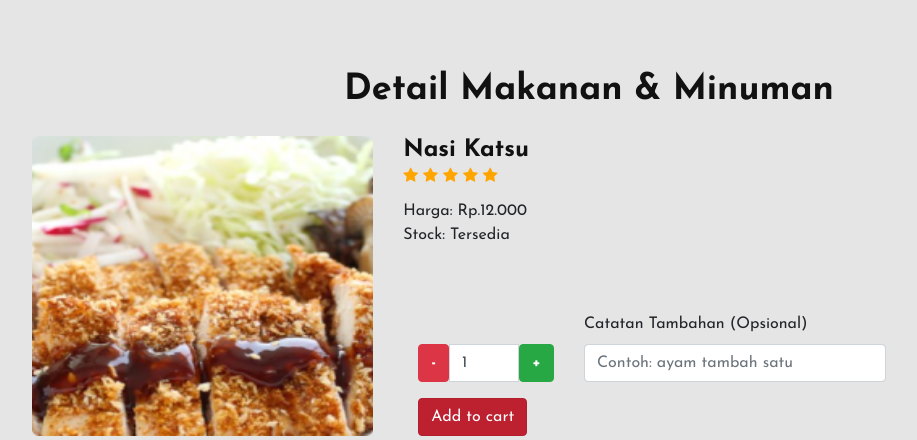
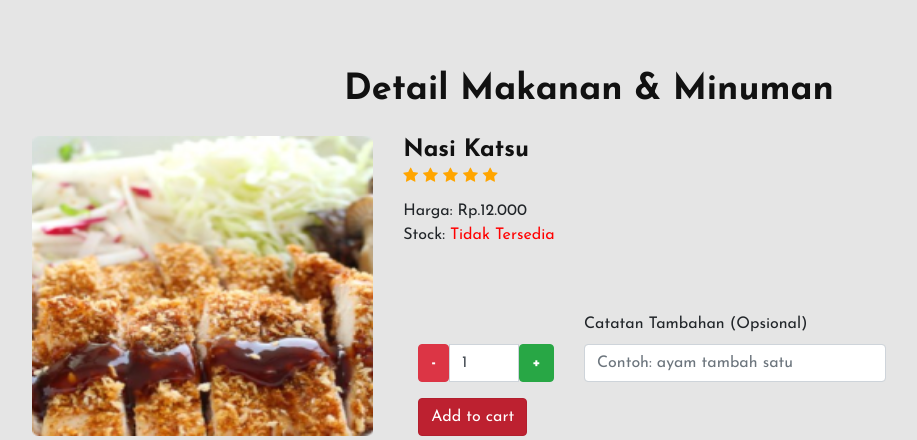
Before and after one commit to almerf/doabundo, a CodeIgniter app: page /doabundo/index.php/doabundo/detail_makanan_minuman in a window 1280 px wide. Shown: the part 81-521 px from the top of the page, without its empty margins (51-968 px from the left). Run offline with CodeIgniter, Linux system fonts and the light colour scheme; some libraries are stand-ins or nearby versions.

Commit message:
Update v_detail_makanan_minuman.php

```diff
--- a/application/views/v_detail_makanan_minuman.php
+++ b/application/views/v_detail_makanan_minuman.php
@@ -20,8 +20,11 @@
 	                <div>
 	                	Harga: Rp.12.000
 	                </div>
+	                <!-- <div class="tersedia">
+	                	Stock: <span style="color: green;">Tersedia</span>
+	                </div> -->
 	                <div class="tersedia">
-	                	Stock: Tersedia
+	                	Stock: <span style="color: red;">Tidak Tersedia</span>
 	                </div>
 	                <div class="col-lg-12 row">
 	                	<div class="col-lg-4 jumlah">
```
